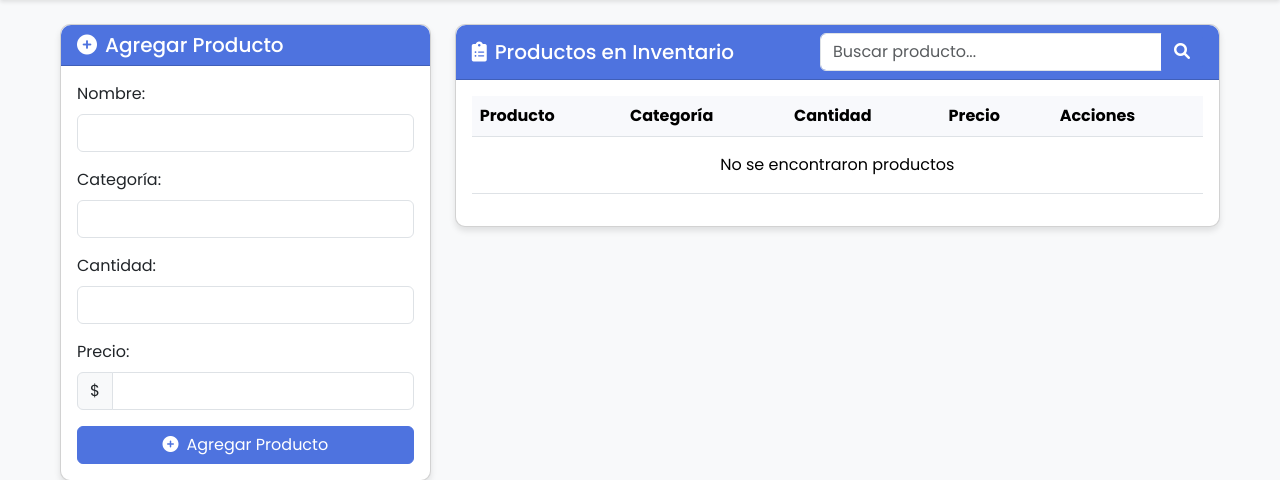
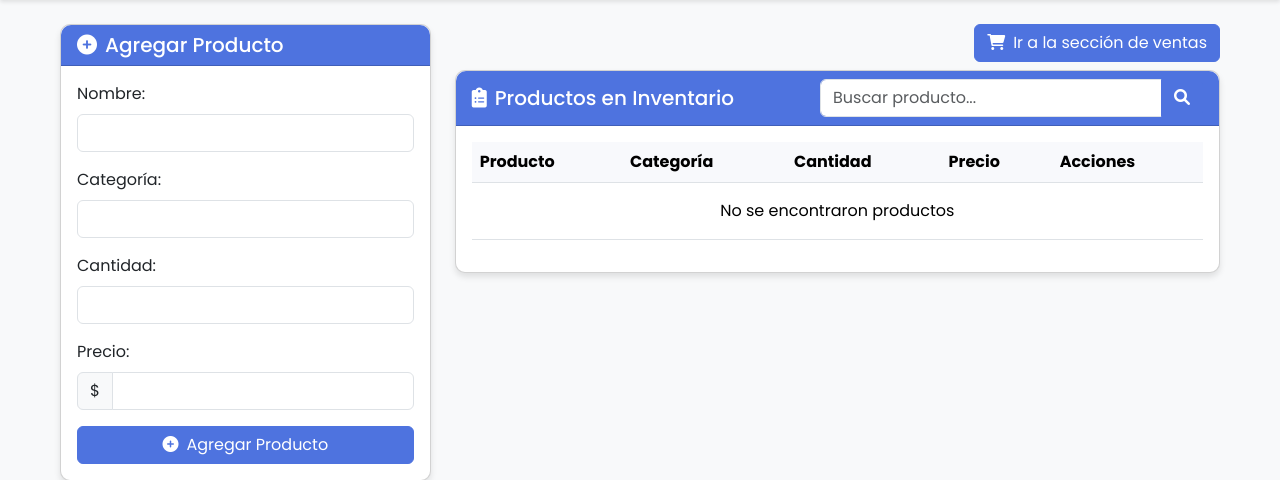
Before and after one commit to fjose4210/E-Technology1, a PHP site: page /inventario.php in a window 1280 px wide. Shown: the part 96-576 px from the top of the page. Run offline with PHP 8.4, Linux system fonts and the light colour scheme; the visitor is signed in with stand-in values (Sample User, id 1); data that the repository does not hold is empty.

Commit message:
Cambios
JF

```diff
--- a/vistas/inventario.php
+++ b/vistas/inventario.php
@@ -210,6 +210,11 @@ $productos = $pdo->query("SELECT * FROM productos")->fetchAll();
 
             <!-- Columna derecha: Inventario -->
             <div class="col-lg-8">
+            <div class="d-flex justify-content-end mb-2">
+            <a href="ventas.php" class="btn btn-primary">
+            <i class="fas fa-shopping-cart me-2"></i>Ir a la sección de ventas
+            </a>
+            </div>
                 <div class="card">
                     <div class="card-header d-flex justify-content-between align-items-center">
                         <h5 class="mb-0"><i class="fas fa-clipboard-list me-2"></i>Productos en Inventario</h5>
@@ -295,7 +300,6 @@ $productos = $pdo->query("SELECT * FROM productos")->fetchAll();
             </div>
         </div>
     </div>
-
     <!-- Bootstrap JS -->
     <script src="https://cdn.jsdelivr.net/npm/bootstrap@5.3.0-alpha1/dist/js/bootstrap.bundle.min.js"></script>
 </body>
```
